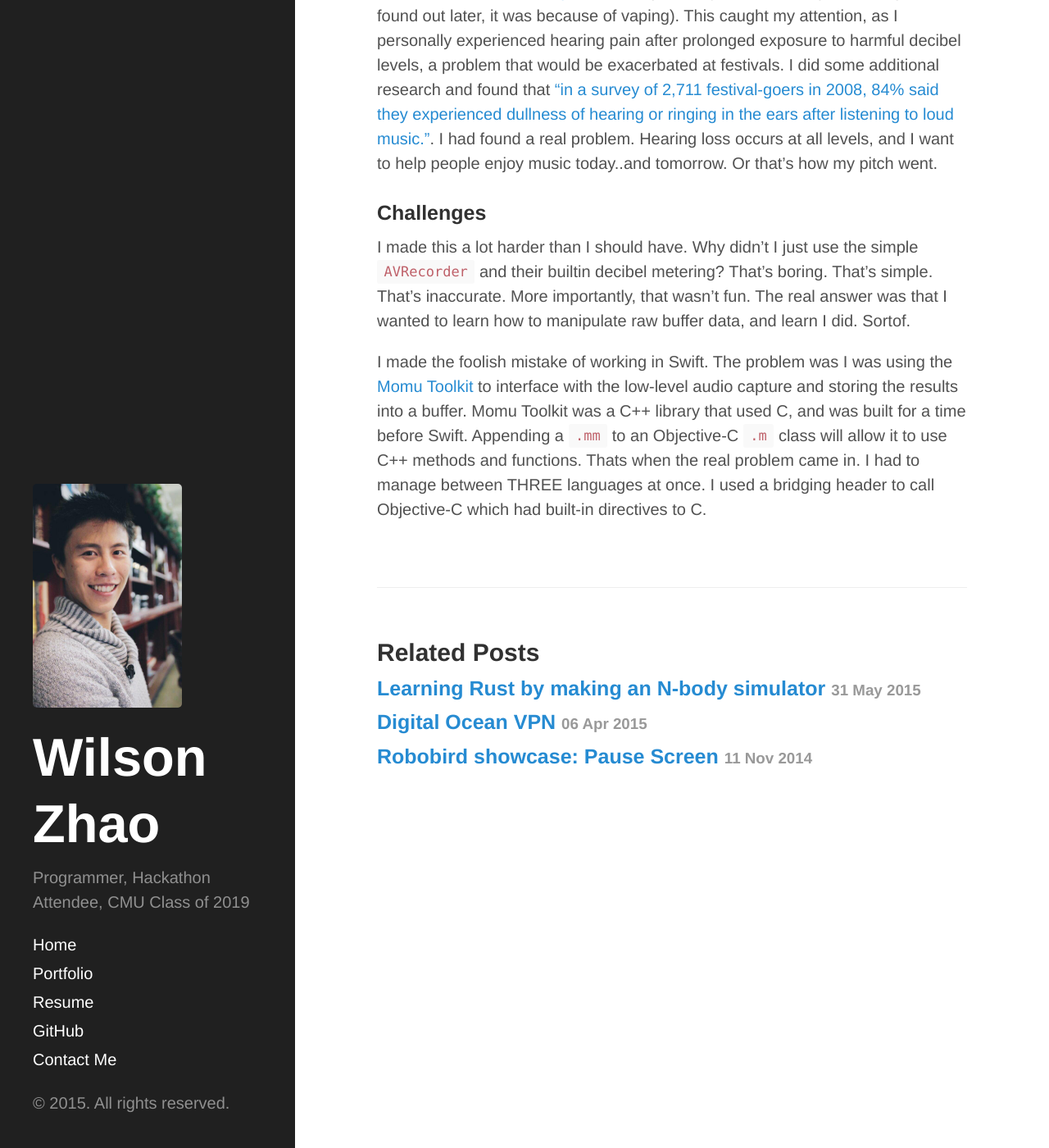
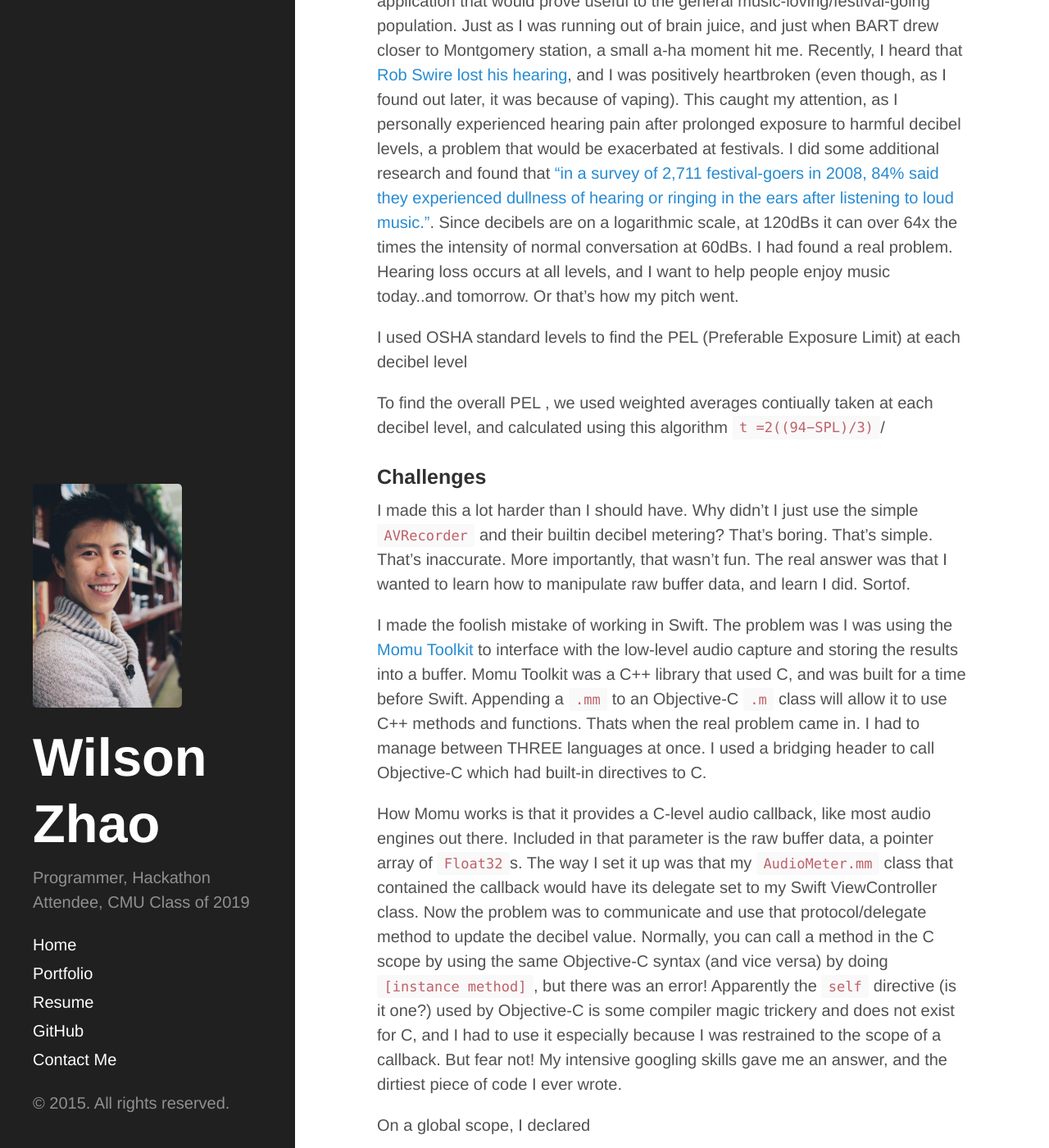
Before and after one commit to wilzh40/wilzh40.github.io_stop, a Jekyll site: the page built from _posts/2015-07-19-creating-a-decibel-meter-using-ios.md, in a window 1280 px wide and 1400 px high, scrolled down 472 px. Shown: the whole window at 82% size. Built offline with Jekyll 4.4.1, drawn with Linux system fonts in a browser that asks for light colours; some web fonts are replaced; Markdown is read by kramdown in place of the engine named in the settings; some of the changed text lies outside the part shown.

Commit message:
Updated 2015-07-19-creating-a-decibel-meter-using-ios.md

```diff
--- a/_posts/2015-07-19-creating-a-decibel-meter-using-ios.md
+++ b/_posts/2015-07-19-creating-a-decibel-meter-using-ios.md
@@ -12,10 +12,49 @@
 
 ## At the Outside Lands hackathon I made an app called Decimate
 
+### Results
+Here's the final pitch video.
+
 ### Background
-On the way to the hackathon, I struggled to come up with a useful idea for an application that would prove useful to the general music-loving/festival-going population. Just as I was running out of brain juice, and just when BART drew closer to Montgomery station, a small a-ha moment hit me. Recently, I heard that [Rob Swire lost his hearing](http://www.edmtunes.com/2015/07/rob-swire-loses-hearing-deaf/), and I was positively heartbroken (even though, as I found out later, it was because of vaping). This caught my attention, as I personally experienced hearing pain after prolonged exposure to harmful decibel levels, a problem that would be exacerbated at festivals. I did some additional research and found that ["in a survey of 2,711 festival-goers in 2008, 84% said they experienced dullness of hearing or ringing in the ears after listening to loud music."](http://www.nhs.uk/Livewell/Festivalhealth/Pages/Protectyourears.aspx). I had found a real problem. Hearing loss occurs at all levels, and I want to help people enjoy music today..and tomorrow. Or that's how my pitch went.
+On the way to the hackathon, I struggled to come up with a useful idea for an application that would prove useful to the general music-loving/festival-going population. Just as I was running out of brain juice, and just when BART drew closer to Montgomery station, a small a-ha moment hit me. Recently, I heard that [Rob Swire lost his hearing](http://www.edmtunes.com/2015/07/rob-swire-loses-hearing-deaf/), and I was positively heartbroken (even though, as I found out later, it was because of vaping). This caught my attention, as I personally experienced hearing pain after prolonged exposure to harmful decibel levels, a problem that would be exacerbated at festivals. I did some additional research and found that ["in a survey of 2,711 festival-goers in 2008, 84% said they experienced dullness of hearing or ringing in the ears after listening to loud music."](http://www.nhs.uk/Livewell/Festivalhealth/Pages/Protectyourears.aspx).
+Since decibels are on a logarithmic scale, at 120dBs it can over 64x the times the intensity of normal conversation at 60dBs.
+I had found a real problem. Hearing loss occurs at all levels, and I want to help people enjoy music today..and tomorrow. Or that's how my pitch went.
+
+I used OSHA standard levels to find the PEL (Preferable Exposure Limit) at each decibel level
+
+To find the overall PEL , we used weighted averages contiually taken at each decibel level, and calculated using this algorithm `t =2((94−SPL)/3)`/
 
 ### Challenges
 I made this a lot harder than I should have. Why didn't I just use the simple `AVRecorder` and their builtin decibel metering? That's boring. That's simple. That's inaccurate. More importantly, that wasn't fun. The real answer was that I wanted to learn how to manipulate raw buffer data, and learn I did. Sortof.
 
 I made the foolish mistake of working in Swift. The problem was I was using the [Momu Toolkit](http://momu.stanford.edu/toolkit/) to interface with the low-level audio capture and storing the results into a buffer. Momu Toolkit was a C++ library that used C, and was built for a time before Swift. Appending a `.mm` to an Objective-C `.m` class will allow it to use C++ methods and functions. Thats when the real problem came in. I had to manage between THREE languages at once. I used a bridging header to call Objective-C which had built-in directives to C.
+
+How Momu works is that it provides a C-level audio callback, like most audio engines out there. Included in that parameter is the raw buffer data, a pointer array of `Float32`s. The way I set it up was that my `AudioMeter.mm` class that contained the callback would have its delegate set to my Swift ViewController class. Now the problem was to communicate and use that protocol/delegate method to update the decibel value. Normally, you can call a method in the C scope by using the same Objective-C syntax (and vice versa) by doing `[instance method]`, but there was an error! Apparently the `self` directive (is it one?) used by Objective-C is some compiler magic trickery and does not exist for C, and I had to use it especially because I was restrained to the scope of a callback. But fear not! My intensive googling skills gave me an answer, and the dirtiest piece of code I ever wrote.
+
+On a global scope, I declared
+
+    // Reference to self
+    id thisClass;
+
+And in my method I set it equal to self
+
+    -(void) initAudioMeter {
+        thisClass = self;
+        bool result = false;
+        result = MoAudio::init( SAMPLE_RATE, FRAMESIZE, NUMCHANNELS, false);
+        if (!result) { NSLog(@" MoAudio init ERROR"); }
+        result = MoAudio::start( AudioCallback, NULL );
+        if (!result) { NSLog(@" MoAudio start ERROR"); }
+    }
+
+So then I can access it on the main thread by doing
+
+	      dispatch_async(dispatch_get_main_queue(), ^{
+            [thisClass pushToDelegate: sum];
+        });
+
+And since I had no way of doing `thisClass.delegate` I had to make another method that essentially did the same thing.
+
+    -(void) pushToDelegate: (Float32)value {
+        [self.delegate newDataValue:value];
+    }
```
